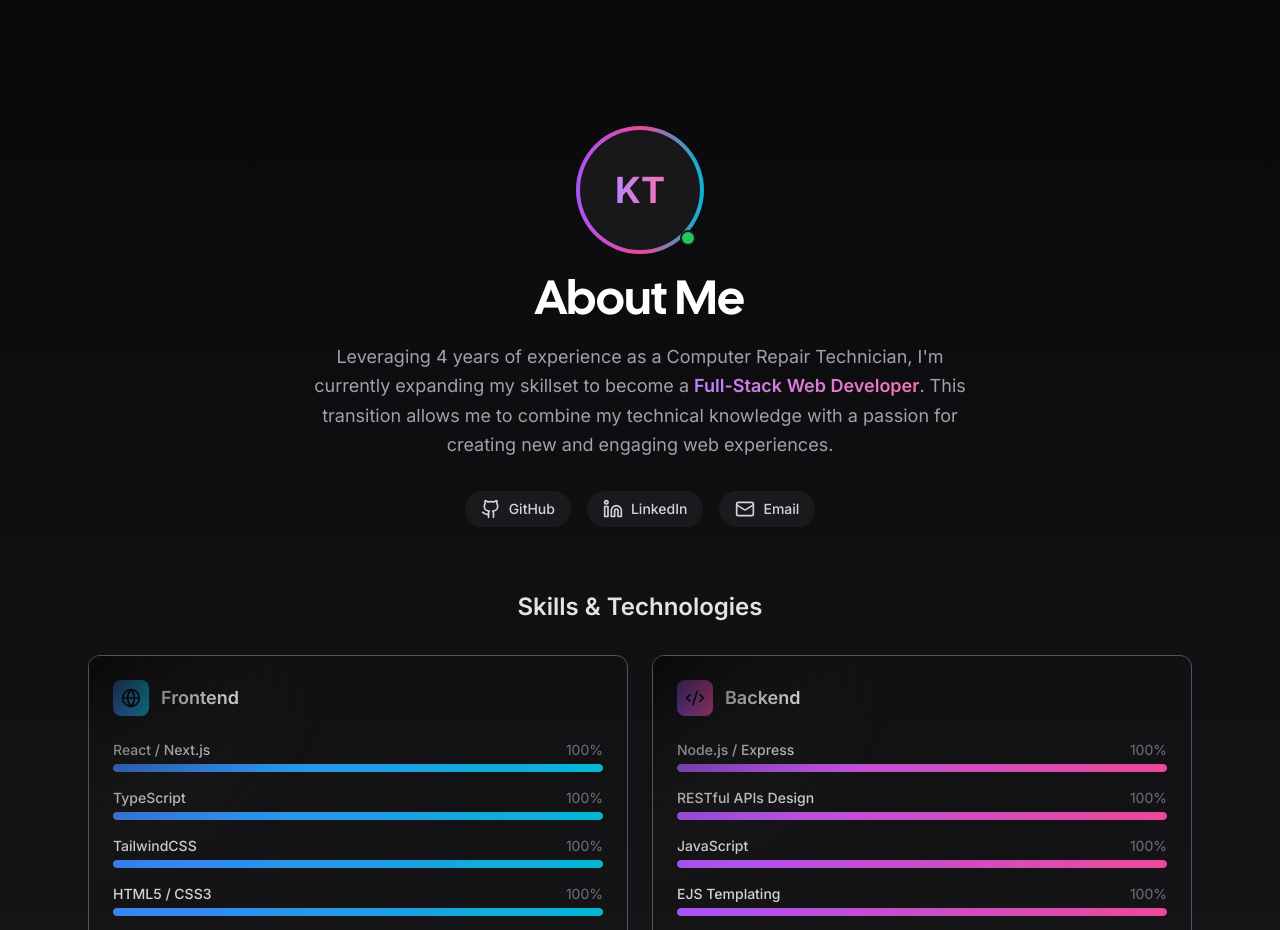
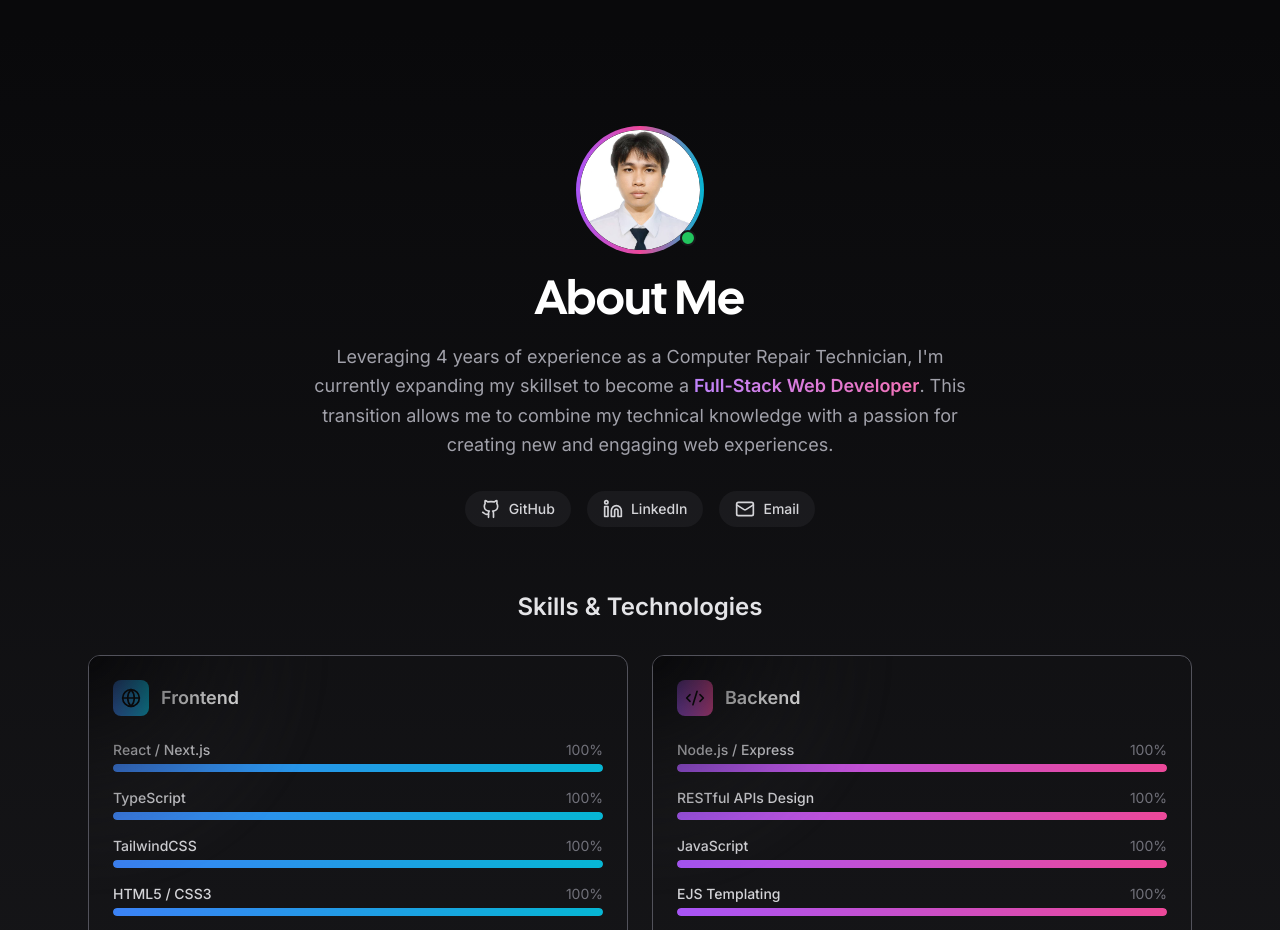
Before and after one commit to MrAlex1199/my-web-portfolio, a Next.js app: page / in a window 1280 px wide. Shown: the part 3160-4090 px from the top of the page. Built offline with nearby package versions, Linux system fonts and the light colour scheme; what tailwindcss-debug-screens would draw is missing.

Commit message:
feat: add MY-Web-ECom project page and update portfolio project listing

```diff
--- a/app/mywebecom/page.tsx
+++ b/app/mywebecom/page.tsx
@@ -8,6 +8,7 @@ export default function MyWebEcom() {
 			description="This online retail platform caters to civilians seeking high-quality military-grade clothing and equipment. Built with React and Tailwind CSS for a dynamic and user-friendly experience, the website offers a comprehensive selection of products. The secure login system, powered by a MongoDB database, ensures a seamless and trustworthy shopping experience."
 			images={Array.from({ length: 19 }, (_, i) => `/webexample/Ecom/E${i + 1}.jpg`)}
 			githubUrl="https://github.com/MrAlex1199/MrAlexMY-Web-ECom.git"
+			liveUrl="https://mralexmy-web-ecom-final-production-d08a.up.railway.app/"
 			tech={["React", "Tailwind CSS", "Node.js", "MongoDB"]}
 		/>
 	);
--- a/app/page.tsx
+++ b/app/page.tsx
@@ -546,9 +546,11 @@ export default function Home() {
 						<div className="relative inline-block mb-6">
 							<div className="w-32 h-32 rounded-full bg-gradient-to-r from-purple-500 via-pink-500 to-cyan-500 p-1">
 								<div className="w-full h-full rounded-full bg-zinc-900 flex items-center justify-center">
-									<span className="text-4xl font-bold text-transparent bg-clip-text bg-gradient-to-r from-purple-400 to-pink-400">
-										KT
-									</span>
+									<img
+										src="/favicon.png"
+										alt="Profile"
+										className="w-full h-full object-cover rounded-full"
+									/>
 								</div>
 							</div>
 							<span className="absolute bottom-2 right-2 w-4 h-4 bg-green-500 rounded-full border-2 border-zinc-900"></span>
```
